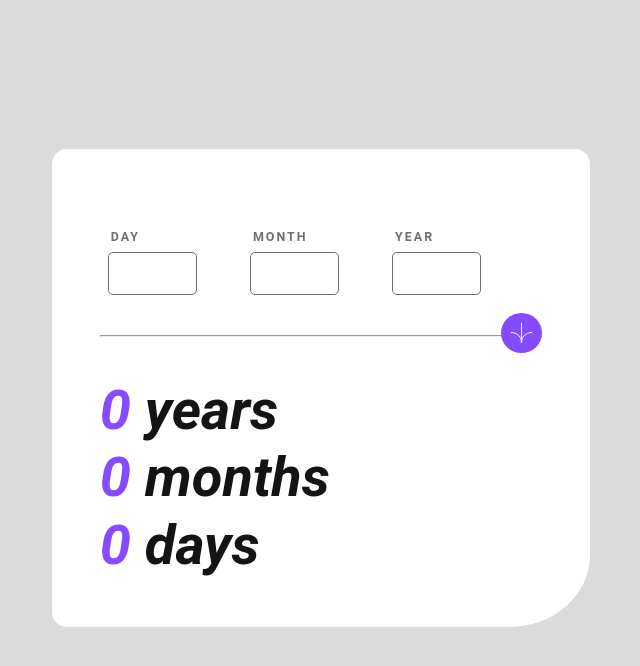
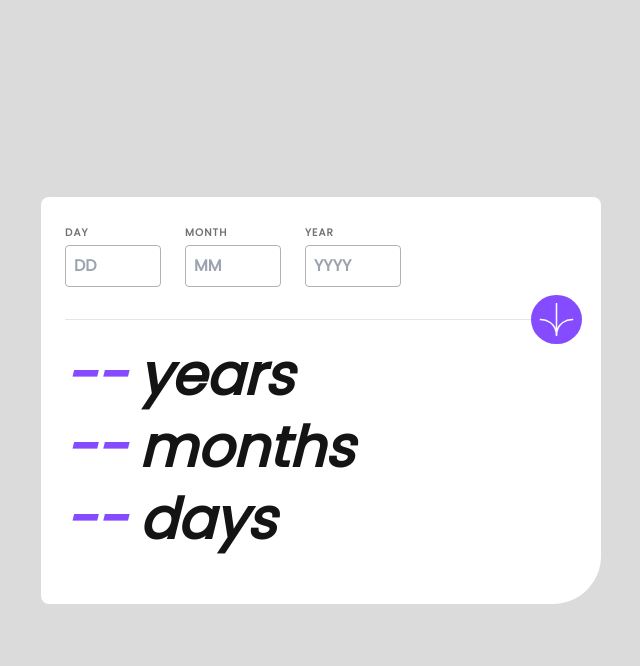
Before and after one commit to Sagnik004/html-css-js-practice, a plain HTML site: page frontend-mentor-projects/age-calculator-app/index.html in a window 1280 px wide. Shown: the whole page, without its empty margins (319-959 px from the left). Drawn offline with nearby package versions, Linux system fonts and the light colour scheme.

Commit message:
added tailwind css

```diff
--- a/frontend-mentor-projects/age-calculator-app/index.html
+++ b/frontend-mentor-projects/age-calculator-app/index.html
@@ -13,45 +13,112 @@
     />
     <link rel="stylesheet" href="style.css" />
 
+    <!-- Tailwind -->
+    <script src="https://cdn.tailwindcss.com"></script>
+    <script>
+      tailwind.config = {
+        theme: {
+          colors: {
+            white: 'hsl(0, 0%, 100%)',
+            offwhite: 'hsl(0, 0%, 94%)',
+            lightgrey: 'hsl(0, 0%, 86%)',
+            'lightgrey-200': 'hsla(0, 0%, 86%, 0.7)',
+            smokegrey: 'hsl(0, 1%, 44%)',
+            smokegreylight: 'hsl(0, 1%, 70%)',
+            offblack: 'hsl(0, 0%, 8%)',
+            purple: 'hsl(259, 100%, 65%)',
+            lightred: 'hsl(0, 100%, 67%)',
+          },
+          fontFamily: {
+            display: ['Poppins', 'sans-serif'],
+          },
+          screens: {
+            xs: '450px',
+            sm: '600px',
+          },
+          borderRadius: {
+            DEFAULT: '4px',
+            md: '0.375rem',
+            lg: '0.5rem',
+            full: '9999px',
+            large: '48px',
+            circle: '50%',
+          },
+          borderWidth: {
+            DEFAULT: '0.1px',
+            0: '0',
+            2: '2px',
+            3: '3px',
+            4: '4px',
+            6: '6px',
+            8: '8px',
+          },
+        },
+      };
+    </script>
+
     <title>Frontend Mentor Challenge | Age calculator app</title>
   </head>
-  <body>
-    <main>
-      <div class="date-input-section">
-        <div class="day">
-          <label>DAY</label>
-          <input type="text" />
+  <body
+    class="bg-lightgrey font-display text-base font-normal sm:flex sm:justify-center sm:items-center sm:min-h-screen"
+  >
+    <main
+      class="bg-white mt-12 mx-4 py-8 px-6 rounded-lg rounded-br-large text-smokegrey sm:p-6 sm:m-auto sm:w-[35rem]"
+    >
+      <div class="flex gap-6 pb-8">
+        <div class="flex flex-col">
+          <label class="text-[0.65rem] font-bold tracking-widest">DAY</label>
+          <input
+            type="text"
+            placeholder="DD"
+            id="input-birth-day"
+            class="p-2 text-offblack font-bold border border-solid border-smokegreylight rounded w-20 sm:w-24 outline-none focus:border-[1.1px] focus:border-purple focus-visible:border-[0.75px] focus-visible:border-purple"
+          />
         </div>
-        <div class="month">
-          <label>MONTH</label>
-          <input type="text" />
+        <div class="flex flex-col">
+          <label class="text-[0.65rem] font-bold tracking-widest">MONTH</label>
+          <input
+            type="text"
+            placeholder="MM"
+            id="input-birth-month"
+            class="p-2 text-offblack font-bold border border-solid border-smokegreylight rounded w-20 sm:w-24 outline-none focus:border-[0.75px] focus:border-purple focus-visible:border-[0.75px] focus-visible:border-purple"
+          />
         </div>
-        <div class="year">
-          <label>YEAR</label>
-          <input type="text" />
+        <div class="flex flex-col">
+          <label class="text-[0.65rem] font-bold tracking-widest">YEAR</label>
+          <input
+            type="text"
+            placeholder="YYYY"
+            id="input-birth-year"
+            class="p-2 text-offblack font-bold border border-solid border-smokegreylight rounded w-20 sm:w-24 outline-none focus:border-[0.75px] focus:border-purple focus-visible:border-[0.75px] focus-visible:border-purple"
+          />
         </div>
       </div>
 
-      <div class="separator">
-        <hr />
-        <img src="/assets/images/icon-arrow.svg" alt="Arrow icon svg" />
+      <div class="relative">
+        <hr class="text-lightgrey-200" />
+        <img
+          src="./assets/images/icon-arrow.svg"
+          alt="Arrow icon svg"
+          id="find-age-btn"
+          class="bg-purple rounded-circle p-2 w-[15%] xs:w-[10%] sm:w-[10%] absolute top-[-19px] left-[43%] sm:left-auto sm:top-[-24px] sm:right-[-5px] cursor-pointer hover:bg-offblack"
+        />
       </div>
 
-      <div class="age-output">
-        <p class="age-output__years">
-          <span class="count">0</span>
-          <span>years</span>
+      <div class="pt-11">
+        <p class="text-[3.5rem] font-bold italic pb-[3rem] flex gap-3">
+          <span class="text-purple font-bold" id="output-age-years">--</span>
+          <span class="text-offblack font-bold">years</span>
         </p>
-        <p class="age-output__months">
-          <span class="count">0</span>
-          <span>months</span>
+        <p class="text-[3.5rem] font-bold italic pb-[3rem] flex gap-3">
+          <span class="text-purple font-bold" id="output-age-months">--</span>
+          <span class="text-offblack font-bold">months</span>
         </p>
-        <p class="age-output__days">
-          <span class="count">0</span>
-          <span>days</span>
+        <p class="text-[3.5rem] font-bold italic pb-[3rem] flex gap-3">
+          <span class="text-purple font-bold" id="output-age-days">--</span>
+          <span class="text-offblack font-bold">days</span>
         </p>
       </div>
-
     </main>
   </body>
 </html>
--- a/frontend-mentor-projects/age-calculator-app/style.css
+++ b/frontend-mentor-projects/age-calculator-app/style.css
@@ -1,136 +1,11 @@
 @font-face {
   font-family: 'Poppins';
-  src: url('/assets/fonts/Poppins-Regular.ttf') format("truetype"),
-    url('/assets/fonts/Poppins-Bold.ttf') format("truetype"),
-    url('/assets/fonts/Poppins-BoldItalic.ttf') format("truetype"),
-    url('/assets/fonts/Poppins-ExtraBold.ttf') format("truetype"),
-    url('/assets/fonts/Poppins-ExtraBoldItalic.ttf') format("truetype"),
-    url('/assets/fonts/Poppins-Italic.ttf') format("truetype"),
+  src: url('./assets/fonts/Poppins-Regular.ttf') format("truetype"),
+    url('./assets/fonts/Poppins-Bold.ttf') format("truetype"),
+    url('./assets/fonts/Poppins-BoldItalic.ttf') format("truetype"),
+    url('./assets/fonts/Poppins-ExtraBold.ttf') format("truetype"),
+    url('./assets/fonts/Poppins-ExtraBoldItalic.ttf') format("truetype"),
+    url('./assets/fonts/Poppins-Italic.ttf') format("truetype"),
   ;
   font-display: swap;
 }
-
-:root {
-  --ff-primary: 'Roboto', sans-serif;
-
-  --color-white: 0, 0%, 100%;
-  --color-offwhite: 0, 0%, 94%;
-  --color-light-grey: 0, 0%, 86%;
-  --color-smoke-grey: 0, 1%, 44%;
-  --color-off-black: 0, 0%, 8%;
-
-  --color-purple: 259, 100%, 65%;
-  --color-light-red: 0, 100%, 67%;
-}
-
-body {
-  font-family: var(--ff-primary);
-  font-size: 16px;
-  font-weight: 400;
-  background-color: hsl(var(--color-light-grey));
-  display: flex;
-  justify-content: center;
-  align-items: center;
-  min-height: 95vh;
-}
-
-main {
-  background-color: hsl(var(--color-white));
-  padding: 1rem;
-  border-radius: 15px;
-  border-bottom-right-radius: 15%;
-  color: hsl(var(--color-smoke-grey));
-}
-
-.date-input-section {
-  display: flex;
-  padding: 2rem 0.5rem;
-}
-
-.date-input-section label {
-  font-size: 0.78rem;
-  font-weight: bold;
-  letter-spacing: 2px;
-  padding-left: 3px;
-}
-
-.date-input-section input {
-  padding: 8px;
-  border: 0.1px solid hsl(var(--color-smoke-grey));
-  outline: none;
-  width: 50%;
-  font-weight: bold;
-  font-size: 1.125rem;
-  border-radius: 5px;
-  color: hsl(var(--color-off-black));
-}
-
-.date-input-section input:focus {
-  border-width: 0.75px;
-  border-color: hsl(var(--color-purple));
-}
-
-.day,
-.month,
-.year {
-  display: flex;
-  flex-direction: column;
-  align-items: flex-start;
-  gap: 0.5rem;
-}
-
-.separator {
-  position: relative;
-}
-
-.separator hr {
-  color: hsla(var(--color-light-grey), 0.3);
-}
-
-.separator img {
-  background-color: hsl(var(--color-purple));
-  border-radius: 50%;
-  padding: 0.6rem;
-  width: 5%;
-  position: absolute;
-  top: -19px;
-  left: 45%;
-}
-
-.age-output {
-  padding: 0;
-  padding-top: 2rem;
-}
-
-.age-output p {
-  font-size: 3.5rem;
-  font-weight: bold;
-  font-style: italic;
-  margin-top: 0;
-  margin-bottom: 0.1rem;
-}
-
-.age-output p span:nth-child(2) {
-  color: hsl(var(--color-off-black));
-}
-
-.count {
-  color: hsl(var(--color-purple));
-}
-
-@media (min-width: 600px) {
-  main {
-    width: 35%;
-    padding: 3rem;
-  }
-
-  .date-input-section input {
-    padding: 10px 8px;
-  }
-
-  .separator img {
-    left: auto;
-    top: -22px;
-    right: 0px;
-  }
-}
```
